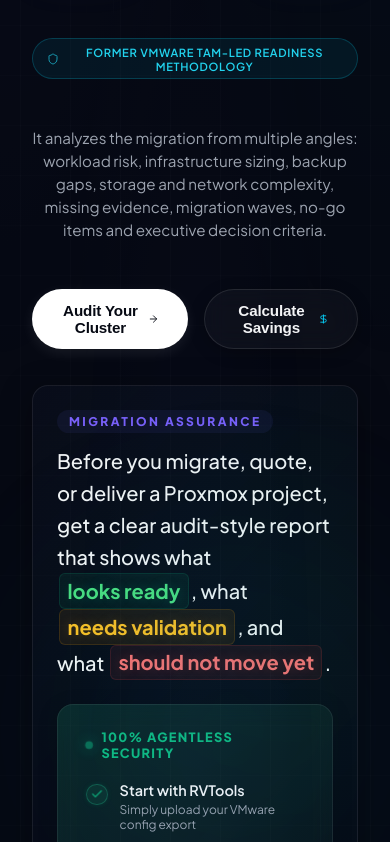
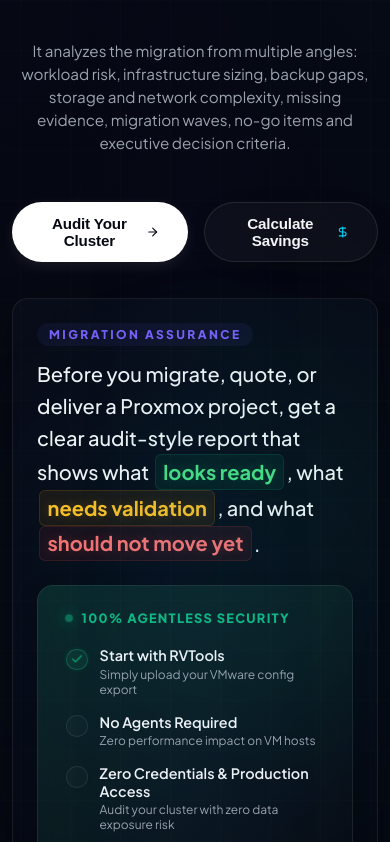
Before and after one commit to onediegopr/ShiftEvidence, a React (Vite) app: page / in a window 390 px wide. Shown: the part 1096-1938 px from the top of the page. Built offline with nearby package versions, Linux system fonts and the light colour scheme.

Commit message:
commit y push

```diff
--- a/src/index.css
+++ b/src/index.css
@@ -30,7 +30,7 @@
     --font-mono: "JetBrains Mono", "Fira Code", monospace;
 
     /* Layout */
-    --max-width: 1200px;
+    --max-width: 1360px;
     --radius-sm: 8px;
     --radius-md: 16px;
     --radius-lg: 24px;
@@ -105,7 +105,7 @@ p {
     width: 100%;
     max-width: var(--max-width);
     margin: 0 auto;
-    padding: 0 2rem;
+    padding: 0 1rem;
     z-index: 10;
 }
 
@@ -2887,6 +2887,9 @@ p {
     .section {
         padding: 4.5rem 0;
     }
+    .container {
+        padding: 0 0.75rem;
+    }
     .navbar-container {
         height: auto;
         padding: 1.25rem 0;
```
